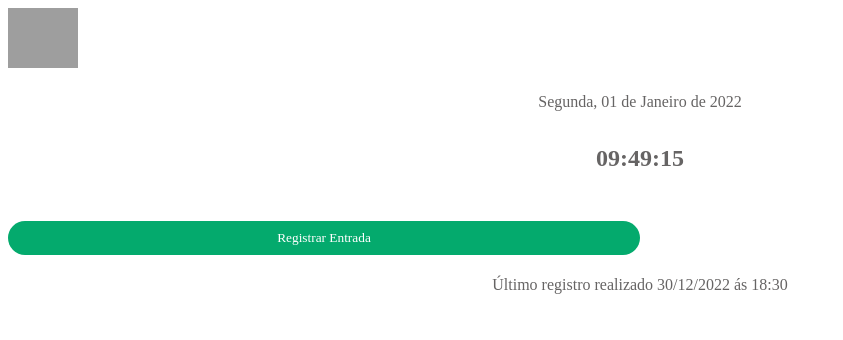
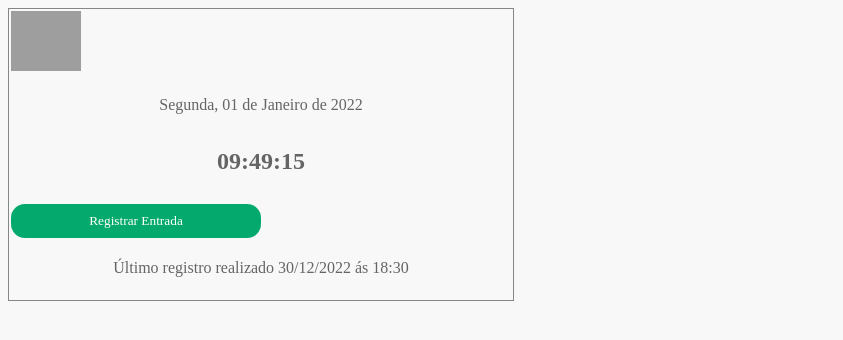
Before and after one commit to joyce-csilva/notify-me, a plain HTML site: page index.html in a window 1280 px wide. Shown: the whole page, without its empty margins (0-843 px from the left). Drawn offline with Linux system fonts and the light colour scheme; grey boxes are pictures that could not be loaded.

Commit message:
Alterações de tamanho dos itens

```diff
--- a/style.css
+++ b/style.css
@@ -1,12 +1,20 @@
-.box {
-  width: 200px;
-  height: 300px;
-  padding: 2px;
-  margin: 10% auto;
-  display: flex;
-  flex-wrap: wrap;
-  background-color: #f8f8f8;
+* {
+  margin: 0 5;
+  padding: 0;
+  align-items: center;
+
 }
+
+
+body {
+    width: 500px;
+    padding: 2px;
+    margin: 20 auto;
+    border: 1px solid #858787;
+    justify-content: center;
+    background-color: #f8f8f8;
+    flex-wrap: wrap;
+  }
 
 p {
     color: rgb(102, 100, 100);
@@ -18,21 +26,21 @@ p {
   }
 
 p#horario{
-  font-size: 150%;
-  font-weight: bold;
+    font-size: 150%;
+    font-weight: bold;
   }
 
 
-button {
+  .button {
+    border: none;
     width: 50%;
     padding: 9px;
-    border: none;
-    border-radius: 42px;
-    margin-top: 20px;
+    border-radius: 14px;
     background-color: #04AA6D;
     color: #f8f8f8;
     font-family: ink free;
-    text-align: center;
+    align-self: center;
+
   }
 
 button:hover {
```
